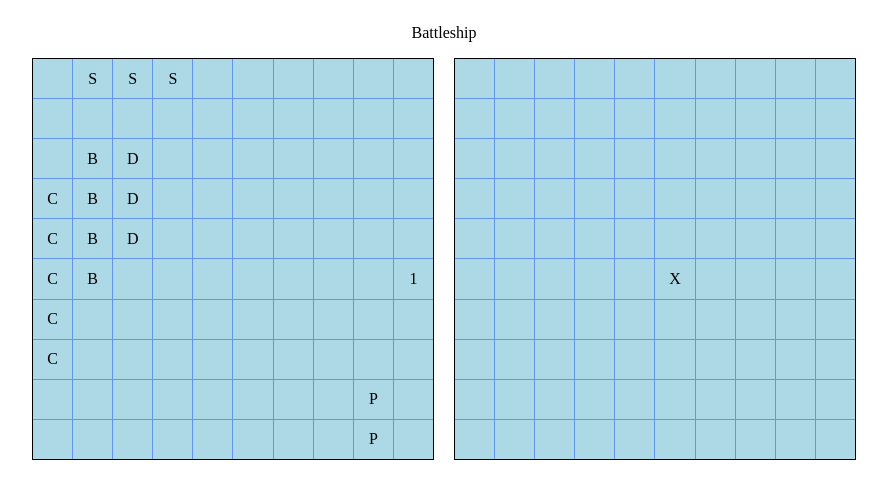
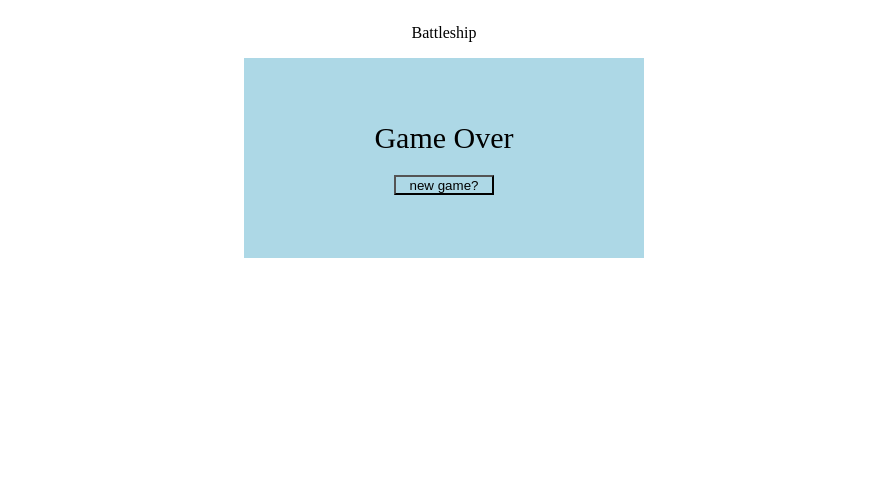
Before and after one commit to reiogo/battleship, a website built with webpack: page src/template.html in a window 1280 px wide. Both pictures are taken after a click on the element 851 px from the left and 259 px from the top of the page. Shown: the whole page, without its empty margins (196-1083 px from the left). Built offline with nearby package versions, Linux system fonts and the light colour scheme.

Commit message:
Clean up

```diff
--- a/src/index.js
+++ b/src/index.js
@@ -28,6 +28,70 @@ const render = function refreshBothGameboards() {
 
 render();
 
+const finish = function endGameOnAllShipSunk() {
+  const boards = document.getElementById('gameboards');
+  const boardOne = document.getElementById('boardOne');
+  const boardTwo = document.getElementById('boardTwo');
+  boardOne.style.cssText = 'display: none;';
+  boardTwo.style.cssText = 'display: none;';
+
+  const endscreen = document.createElement('div');
+  endscreen.id = 'endscreen';
+  endscreen.textContent = "Game Over";
+  endscreen.style.cssText = `
+    width: 400px;
+    height: 200px;
+    font-size: 30px;
+    background-color: lightblue;
+    display: flex;
+    align-items: center;
+    justify-content: center;
+    flex-direction: column;
+    gap: 20px;
+  `;
+  boards.appendChild(endscreen);
+
+  const resetbutton = document.createElement('button');
+  resetbutton.textContent = "new game?";
+  resetbutton.style.cssText = `
+    width: 100px;
+    height: 20px;
+    background-color: lightblue;
+    display: flex;
+    align-items: center;
+    justify-content: center;
+  `;
+  endscreen.appendChild(resetbutton);
+  resetbutton.addEventListener('click', () => {
+    const boards = document.getElementById('gameboards');
+    boards.removeChild(boards.lastChild);
+    boardOne.style.cssText =
+    `
+      border: 1px solid black;
+      background-color: cornflowerblue;
+      width: 400px;
+      height: 400px;
+      display: grid;
+      grid-template: repeat(10, 1fr) / repeat(10, 1fr);
+      grid-gap: 1px;
+    `
+    boardTwo.style.cssText =
+    `
+      border: 1px solid black;
+      background-color: cornflowerblue;
+      width: 400px;
+      height: 400px;
+      display: grid;
+      grid-template: repeat(10, 1fr) / repeat(10, 1fr);
+      grid-gap: 1px;
+    `
+    render();
+
+  });
+
+
+}
+
 // Event listeners
 const boardTwo = document.getElementById("boardTwo");
 
@@ -49,9 +113,9 @@ boardTwo.addEventListener("click", (event) => {
     counter++;
   }
   playerOne.game.receiveAttack([compPosY, compPosX]);
-  console.log(playerOne.game.matrix);
   render();
-  if (playerTwo.game.allSunkOrNot()) {
-    alert("game over");
+  if(playerOne.game.allSunkOrNot() || playerTwo.game.allSunkOrNot()){
+    finish();
   }
+    finish();
 });
--- a/src/style.css
+++ b/src/style.css
@@ -8,16 +8,7 @@ body {
   gap: 20px;
 }
 
-#boardOne {
-  border: 1px solid black;
-  background-color: cornflowerblue;
-  width: 400px;
-  height: 400px;
-  display: grid;
-  grid-template: repeat(10, 1fr) / repeat(10, 1fr);
-  grid-gap: 1px;
-}
-
+#boardOne,
 #boardTwo {
   border: 1px solid black;
   background-color: cornflowerblue;
```
Also changed, not shown: 1 other file.
